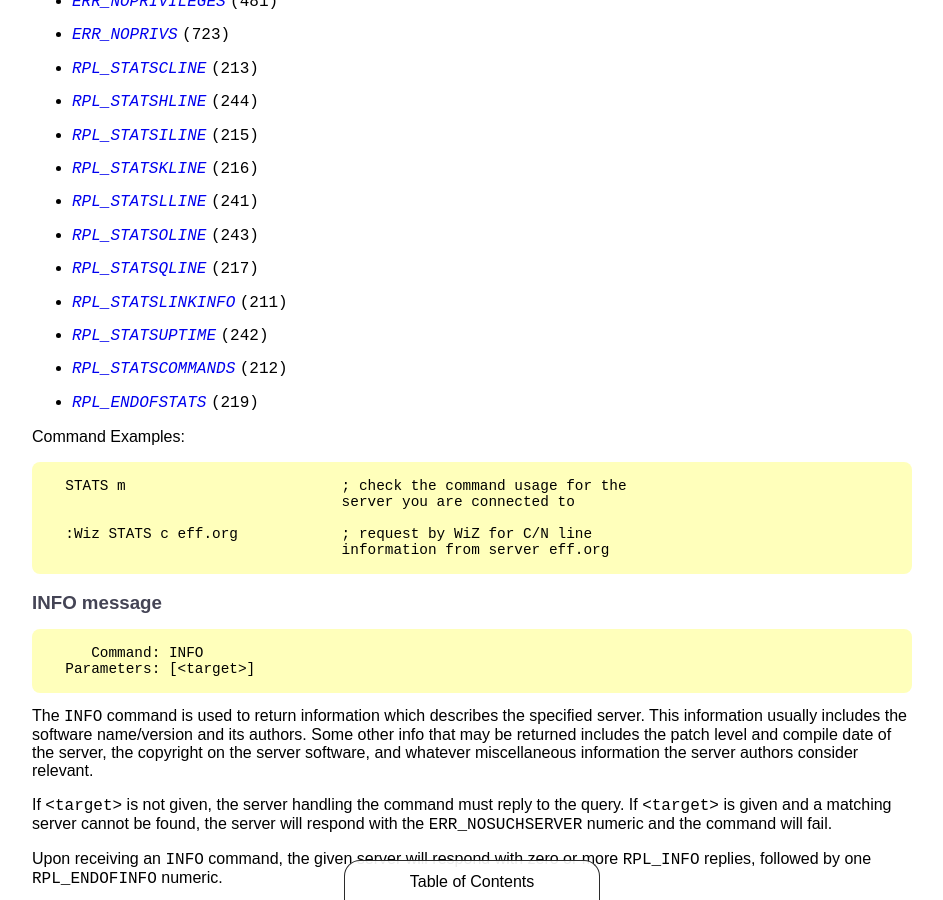
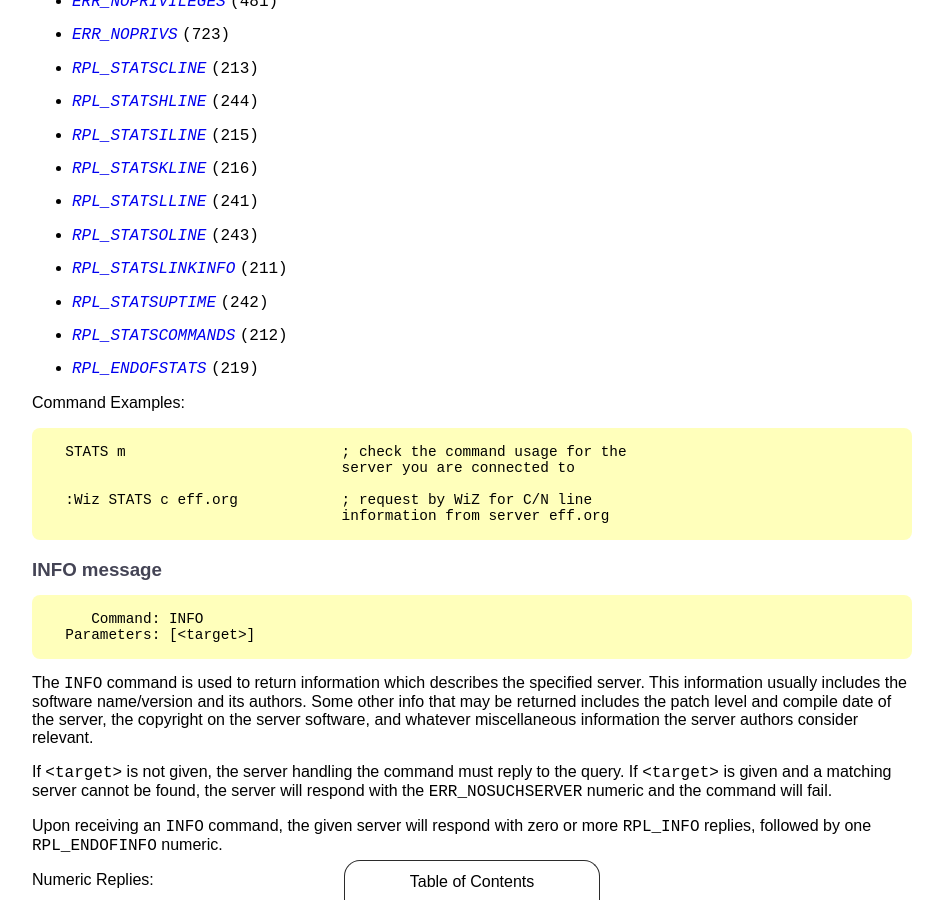
Before and after one commit to ircdocs/modern-irc, a Jekyll site: the page built from index.md, in a window 1280 px wide and 900 px high, scrolled down 22102 px. Shown: the whole window, without its empty margins (168-1111 px from the left). Built offline with Jekyll 4.4.1, drawn with Linux system fonts in a browser that asks for light colours.

Commit message:
STATS: Remove RPL_STATSQLINE, conflicting numeric exists and it's unused in RFC1459

```diff
--- a/index.md
+++ b/index.md
@@ -889,7 +889,6 @@ Numeric Replies:
 * [`RPL_STATSKLINE`](#statskline-216) `(216)`
 * [`RPL_STATSLLINE`](#statslline-241) `(241)`
 * [`RPL_STATSOLINE`](#statsoline-243) `(243)`
-* [`RPL_STATSQLINE`](#statsqline-217) `(217)`
 * [`RPL_STATSLINKINFO`](#rplstatslinkinfo-211) `(211)`
 * [`RPL_STATSUPTIME`](#rplstatsuptime-242) `(242)`
 * [`RPL_STATSCOMMANDS`](#rplstatscommands-212) `(212)`
```
